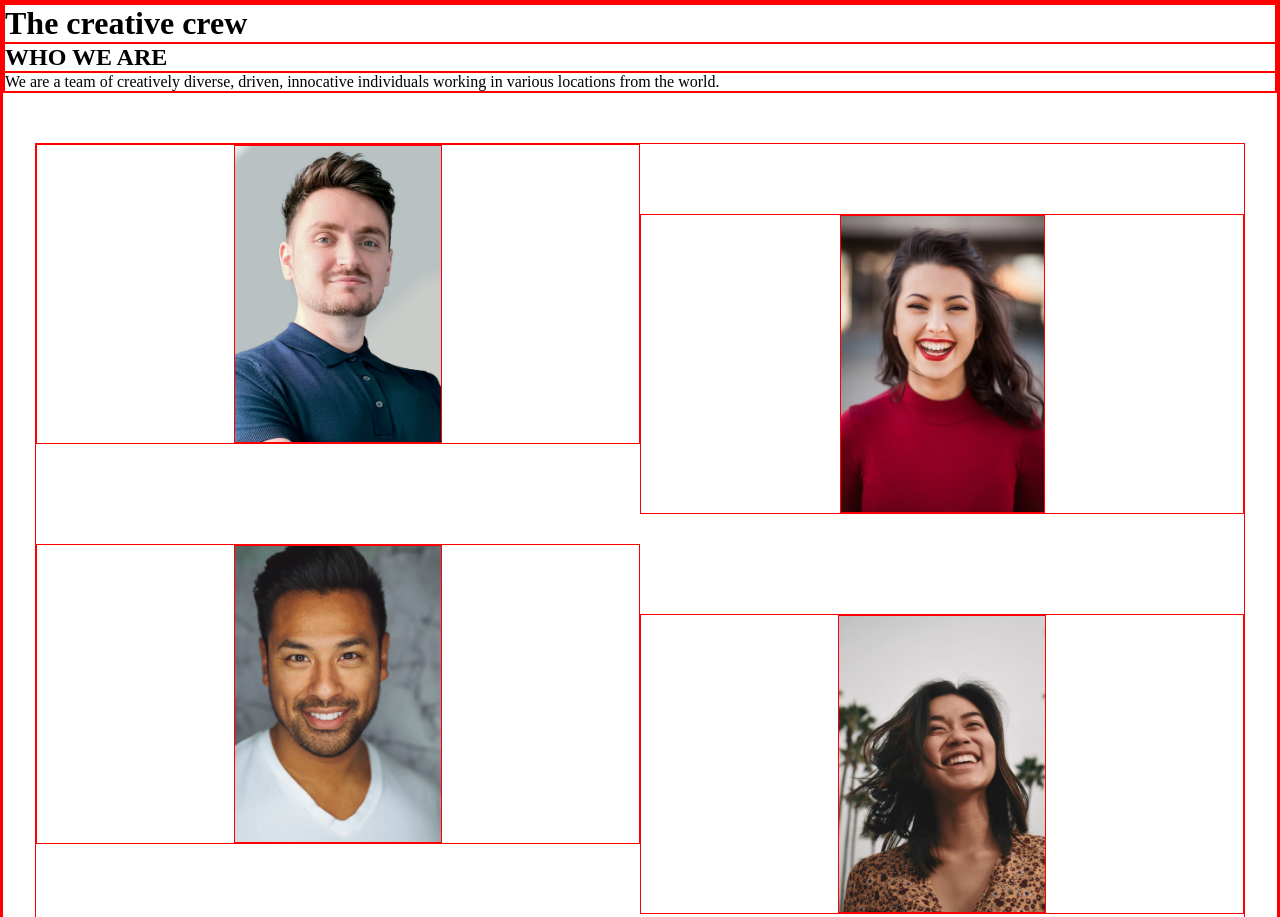
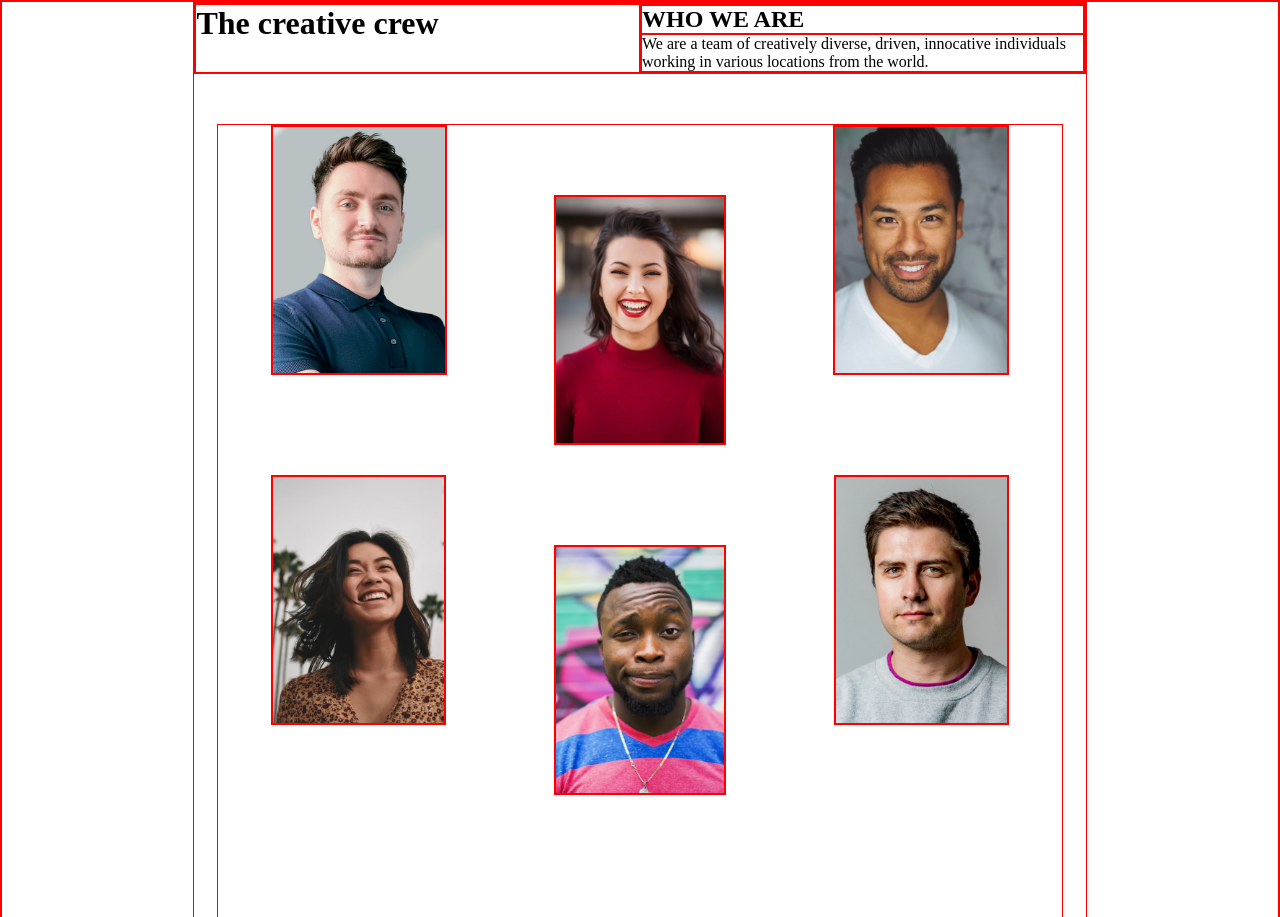
Before and after one commit to Marshnme/DevChalleneges-Submissions, a plain HTML site: page my-team-page-master/index.html in a window 1280 px wide. Shown: the top 917 px of the page. Drawn offline with Linux system fonts and the light colour scheme.

Commit message:
desktop layout finished

```diff
--- a/my-team-page-master/index.html
+++ b/my-team-page-master/index.html
@@ -27,27 +27,30 @@
     <div class="container">
       <header>
         <h1>The creative crew</h1>
-        <h2>WHO WE ARE</h2>
-        <p>We are a team of creatively diverse, driven, innocative individuals working in various locations from the world.</p>
+        <div class="who-are-we">
+          <h2>WHO WE ARE</h2>
+          <p>We are a team of creatively diverse, driven, innocative individuals working in various locations from the world.</p>
+        </div>
+
       </header>
       <main>
         <div class="image img-1-con">
           <img src="./photo1.png">
         </div>
         <div class="image img-2-con">
-          <img class="img-offset" src="./photo2.png">
+          <img src="./photo2.png">
         </div>
         <div class="image img-3-con">
           <img src="./photo3.png">
         </div>
         <div class="image img-4-con">
-          <img class="img-offset" src="./photo4.png">
+          <img src="./photo4.png">
         </div>
         <div class="image img-5-con">
           <img src="./photo5.png">
         </div>
         <div class="image img-6-con">
-          <img class="img-offset" src="./photo6.png">
+          <img src="./photo6.png">
         </div>
       </main>
       <footer>
--- a/my-team-page-master/styles.css
+++ b/my-team-page-master/styles.css
@@ -10,9 +10,10 @@ body{
 .image{
     display:flex;
     justify-content: center;
+    max-width:80%;
 }
 .image img{
-    max-width:80%;
+    width: 100%;
 }
 .container{
     display:grid;
@@ -20,7 +21,6 @@ body{
     grid-template-rows: auto auto auto;
     height:100%;
     row-gap: 50px;
-    column-gap: 50px;
 }
 
 header{
@@ -29,11 +29,13 @@ header{
 
 main{
     display:grid;
-    grid-template-rows: repeat(3,300px);
+    grid-template-rows: repeat(3,250px);
     margin: 0 auto;
     width:95%;
     row-gap:100px;
     grid-column: 1/span 2;
+    justify-items: center;
+
 }
 
 .img-1-con{
@@ -64,9 +66,6 @@ main{
     margin-bottom:-70px;
 }
 
-/* .img-offset{
-    paddin-top:100px;
-} */
 
 footer{
     margin-top:30%;
@@ -74,3 +73,50 @@ footer{
     grid-row: 3;
     justify-self:center ;
 }
+
+@media (min-width: 1020px) {
+    .container{
+        margin: 0 auto;
+        width:70%;
+        grid-template-columns: repeat(2,1fr);
+    }
+    header{
+        grid-column:1/span 2 ;
+        display:grid;
+        grid-template-columns: repeat(2,1fr);
+    }
+    .who-are-we{
+        grid-column: 2/span 1;
+    }
+    .main{
+        display:grid;
+        grid-template-columns: repeat(3,1fr);
+        grid-template-rows: repeat(2,250px);
+        justify-items: center;
+    }
+    .image{
+
+    }
+    .img-3-con{
+        grid-column: 3/span 1;
+        grid-row: 1/ span 1;
+    }
+    .img-4-con{
+        grid-column: 1/span 1;
+        grid-row: 2/ span 1;
+        margin-top:0px;
+        margin-bottom:-0px;
+    }
+    .img-5-con{
+        grid-column: 2/span 1;
+        grid-row: 2/ span 1;
+        margin-top:70px;
+        margin-bottom:-70px;
+    }
+    .img-6-con{
+        grid-column: 3/span 1;
+        grid-row: 2/ span 1;
+        margin-top:0px;
+        margin-bottom:-0px;
+    }
+  }
```
